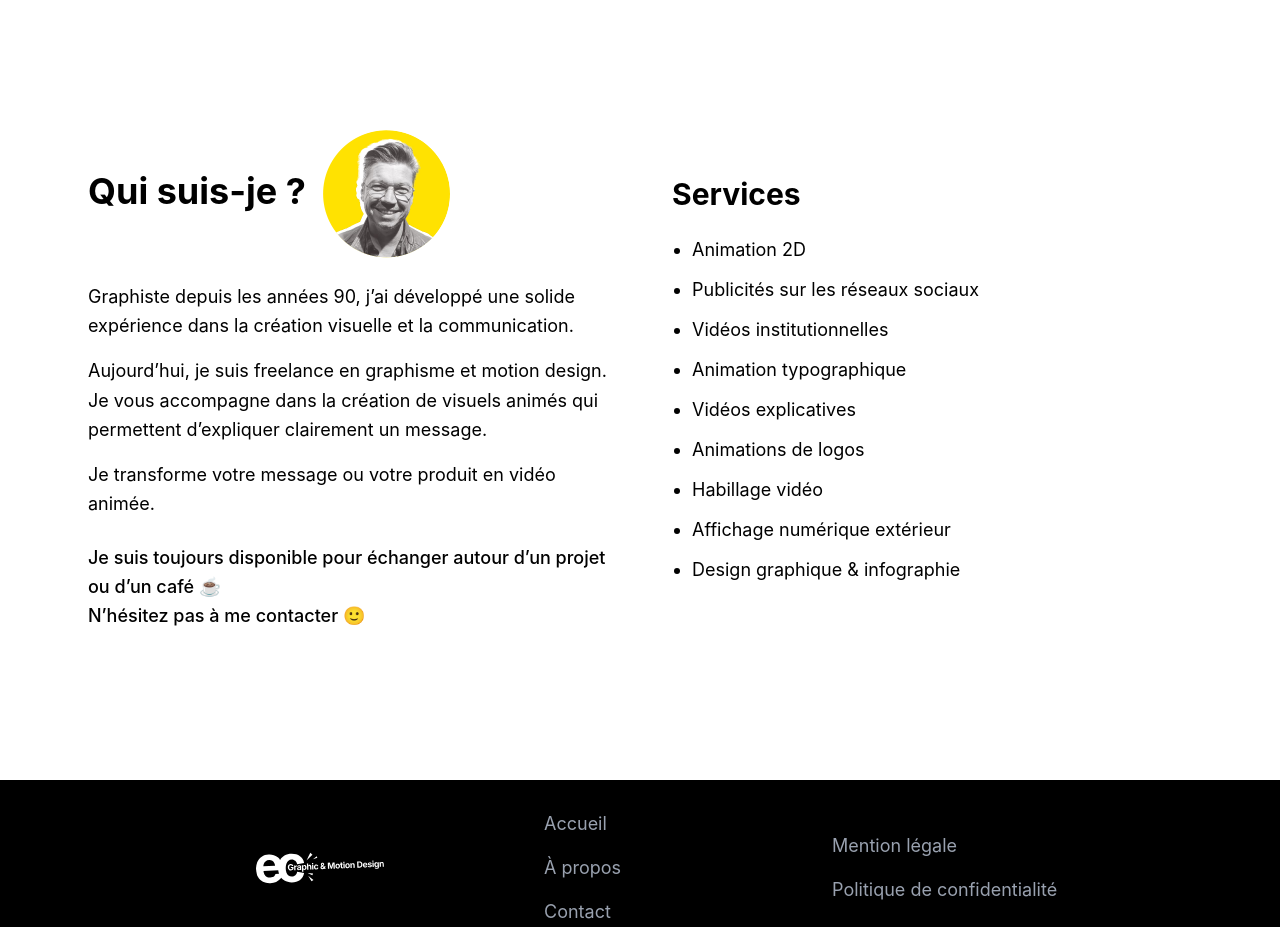
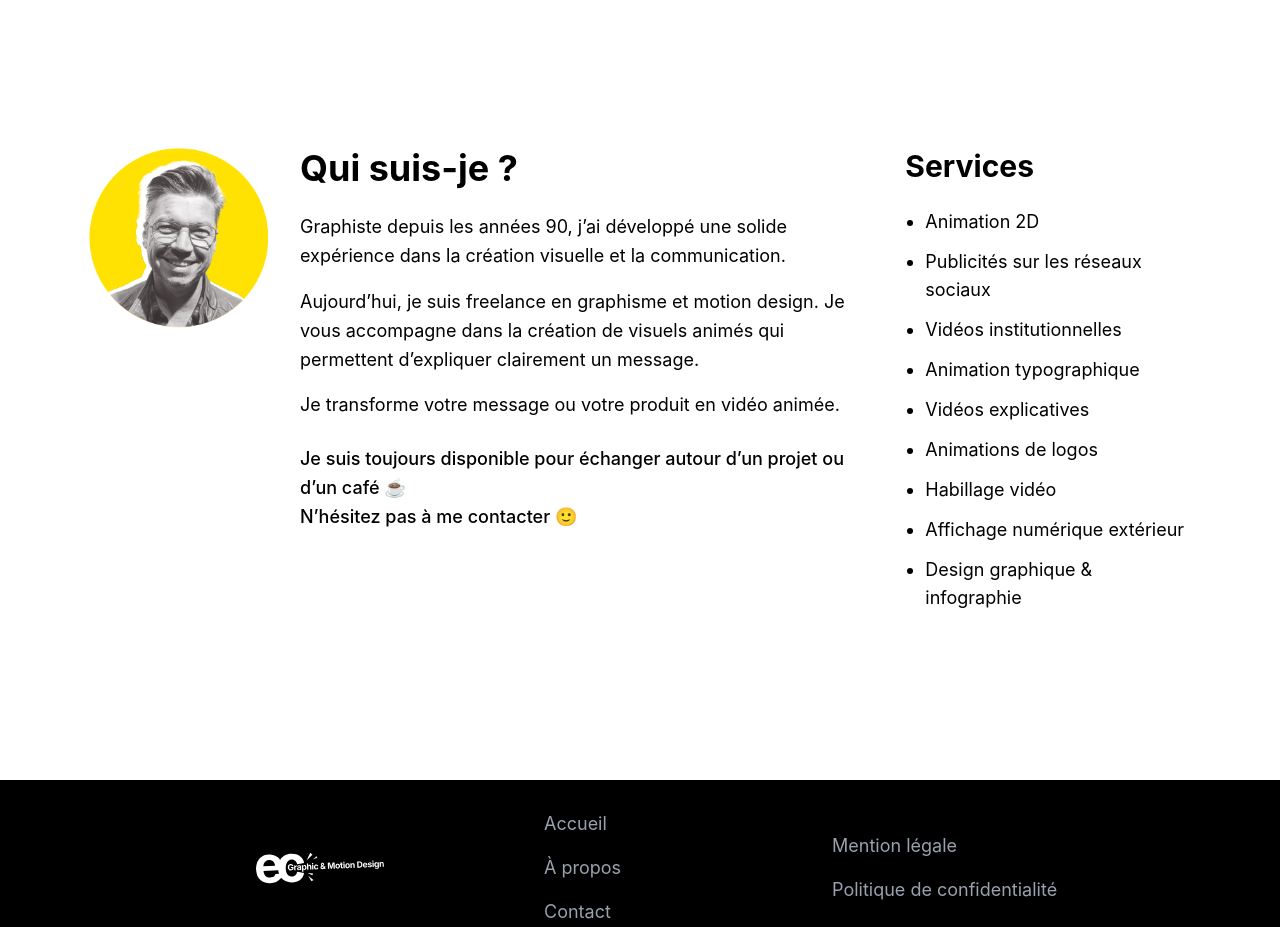
Before and after one commit to MaximilienR/Eric_Prototype, a React (Vite) app: page / in a window 1280 px wide. Shown: the part 1700-2627 px from the top of the page. Built offline with nearby package versions, Linux system fonts and the light colour scheme.

Commit message:
update aboute

```diff
--- a/src/pages/about/about.jsx
+++ b/src/pages/about/about.jsx
@@ -3,44 +3,37 @@ import photo from "../../assets/photo.avif";
 
 export default function About() {
   return (
-    <>
-      {/* 🔥 Container avec centrage verticalf */}
     <div className="min-h-screen flex items-center">
       <div className="max-w-6xl mx-auto px-6 w-full">
-          <div className="flex flex-col md:flex-row gap-16 items-center">
+        {/* On réduit gap-16 à gap-8 pour rapprocher les colonnes */}
+        <div className="flex flex-col md:flex-row gap-8 items-start">
 
-            {/* 🔵 Colonne gauche */}
-            <div className="flex-1">
-              <h2 className="text-4xl font-bold mb-6">
-
-
-
-                Qui suis-je ?
-
-                {/* 🔹 Photo pour desktop */}
+          {/* 🔹 Colonne gauche : Image */}
+          <div className="flex-1 flex justify-center md:justify-start md:max-w-[180px]">
             <img
               src={photo}
               alt="Photo de profil"
-                  className="w-32 h-32 rounded-full ml-4 mr-4 inline-block hidden md:inline-block"
+              className="hidden md:block object-cover rounded-lg"
+              style={{ maxHeight: "300px", width: "100%" }}
             />
-              </h2>
+          </div>
 
+          {/* 🔵 Colonne centrale : Texte */}
+          <div className="flex-1 md:flex-[2]">
+            <h2 className="text-4xl font-bold mb-6">Qui suis-je ?</h2>
             <div className="space-y-4 text-lg leading-relaxed">
               <p>
                 Graphiste depuis les années 90, j’ai développé une solide
                 expérience dans la création visuelle et la communication.
               </p>
-
               <p>
                 Aujourd’hui, je suis freelance en graphisme et motion design.
                 Je vous accompagne dans la création de visuels animés qui
                 permettent d’expliquer clairement un message.
               </p>
-
               <p>
                 Je transforme votre message ou votre produit en vidéo animée.
               </p>
-
               <p className="mt-6 font-medium">
                 Je suis toujours disponible pour échanger autour d’un projet
                 ou d’un café ☕️
@@ -50,12 +43,9 @@ export default function About() {
             </div>
           </div>
 
-            {/* 🔴 Colonne droite */}
+          {/* 🔴 Colonne droite : Services */}
           <div className="flex-1">
-  <h2 className="text-3xl font-bold mb-6">
-    Services
-  </h2>
-
+            <h2 className="text-3xl font-bold mb-6">Services</h2>
             <ul className="list-disc pl-5 space-y-3 text-lg">
               <li>Animation 2D</li>
               <li>Publicités sur les réseaux sociaux</li>
@@ -72,6 +62,5 @@ export default function About() {
         </div>
       </div>
     </div>
-    </>
   );
 }
```
Lines whose indentation alone changed are shown as unchanged.
